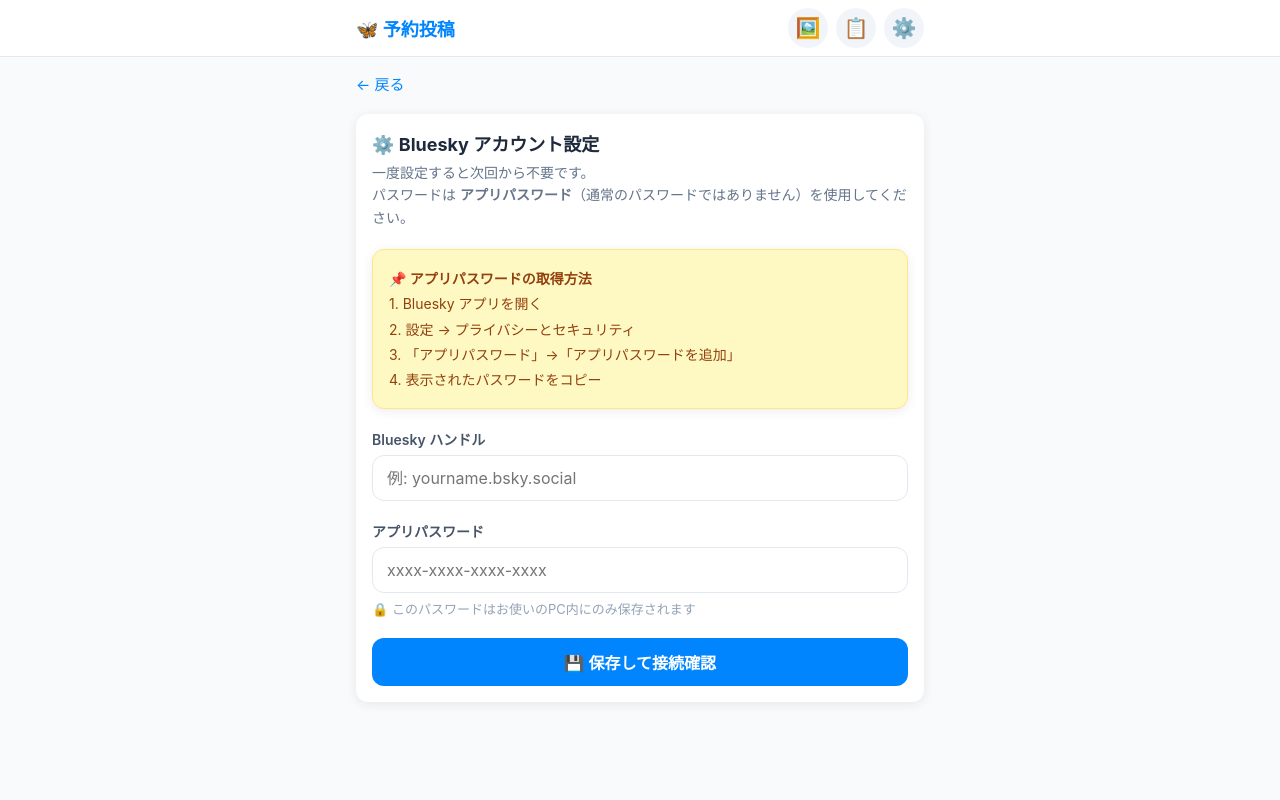
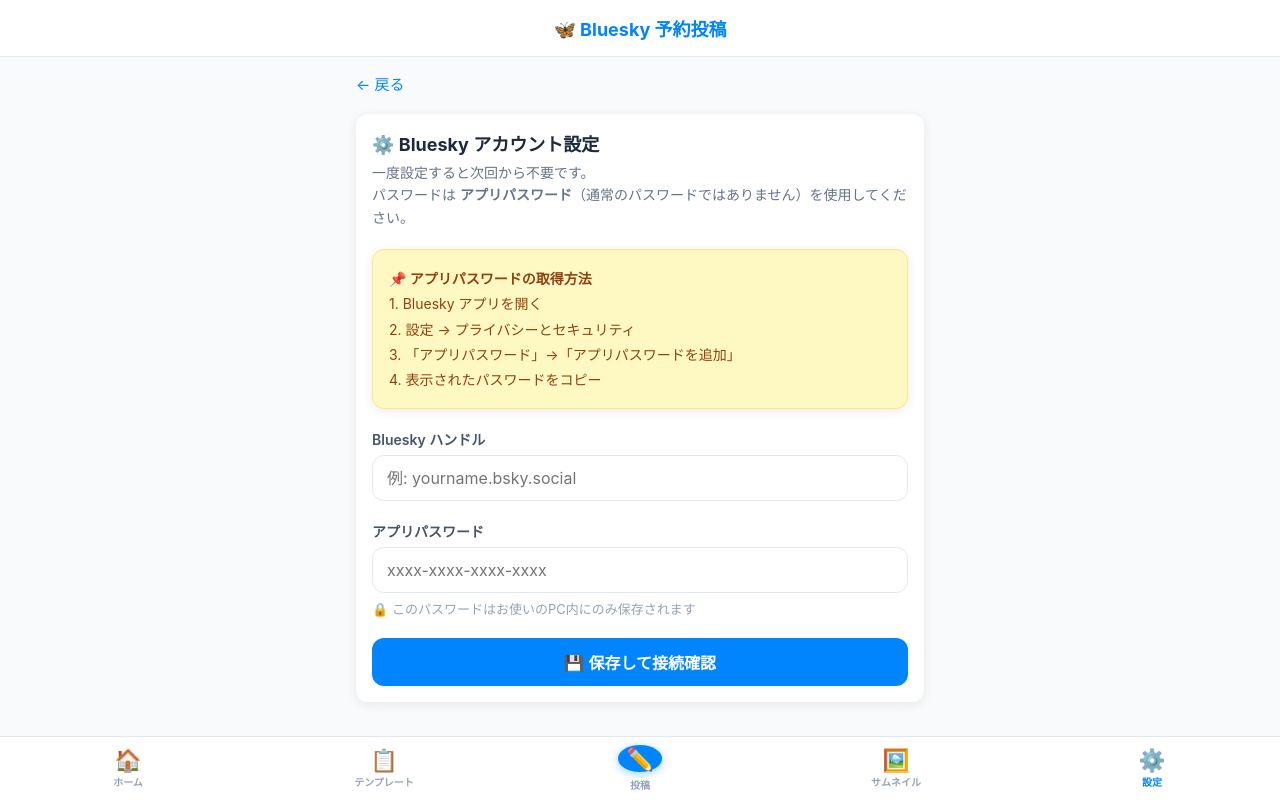
Before and after one commit to omiyasan777777-bit/recipe-app, a Flask app: page /settings in a window 1280 px wide. Run offline with Flask 3, Linux system fonts and the light colour scheme.

Commit message:
feat: ボトムナビゲーションメニューを追加

```diff
--- a/templates/base.html
+++ b/templates/base.html
@@ -21,6 +21,7 @@
       --gray-800:#1e293b;
       --radius:  12px;
       --shadow:  0 2px 12px rgba(0,0,0,.08);
+      --nav-h:   64px;
     }
 
     body {
@@ -28,6 +29,7 @@
       background: var(--gray-50);
       color: var(--gray-800);
       min-height: 100vh;
+      padding-bottom: var(--nav-h);
     }
 
     /* ヘッダー */
@@ -45,7 +47,7 @@
       height: 56px;
       display: flex;
       align-items: center;
-      justify-content: space-between;
+      justify-content: center;
     }
     .header-title {
       font-size: 18px;
@@ -56,20 +58,6 @@
       gap: 6px;
       text-decoration: none;
     }
-    .header-actions { display: flex; gap: 8px; }
-    .icon-btn {
-      width: 40px; height: 40px;
-      border-radius: 50%;
-      border: none;
-      background: var(--gray-100);
-      color: var(--gray-600);
-      font-size: 20px;
-      display: flex; align-items: center; justify-content: center;
-      text-decoration: none;
-      cursor: pointer;
-      transition: background .15s;
-    }
-    .icon-btn:hover { background: var(--gray-200); }
 
     /* メインコンテンツ */
     main {
@@ -178,7 +166,7 @@
     /* FAB (投稿ボタン) */
     .fab {
       position: fixed;
-      bottom: 24px; right: 24px;
+      bottom: calc(var(--nav-h) + 16px); right: 24px;
       width: 60px; height: 60px;
       border-radius: 50%;
       background: var(--blue);
@@ -199,17 +187,65 @@
     }
     .empty-icon { font-size: 48px; margin-bottom: 12px; }
     .empty-text { font-size: 16px; }
+
+    /* ボトムナビゲーション */
+    .bottom-nav {
+      position: fixed;
+      bottom: 0; left: 0; right: 0;
+      height: var(--nav-h);
+      background: #fff;
+      border-top: 1px solid var(--gray-200);
+      display: flex;
+      z-index: 100;
+      padding-bottom: env(safe-area-inset-bottom, 0);
+    }
+    .nav-item {
+      flex: 1;
+      display: flex;
+      flex-direction: column;
+      align-items: center;
+      justify-content: center;
+      gap: 3px;
+      text-decoration: none;
+      color: var(--gray-400);
+      font-size: 10px;
+      font-weight: 600;
+      transition: color .15s;
+      -webkit-tap-highlight-color: transparent;
+      padding: 8px 0;
+    }
+    .nav-item:hover { color: var(--blue); }
+    .nav-item.active { color: var(--blue); }
+    .nav-item .nav-icon {
+      font-size: 22px;
+      line-height: 1;
+    }
+    .nav-item.nav-add {
+      position: relative;
+    }
+    .nav-item.nav-add .nav-icon {
+      width: 44px;
+      height: 44px;
+      background: var(--blue);
+      border-radius: 50%;
+      display: flex;
+      align-items: center;
+      justify-content: center;
+      font-size: 22px;
+      color: #fff;
+      box-shadow: 0 2px 8px rgba(0,133,255,.4);
+      margin-bottom: 2px;
+    }
+    .nav-item.nav-add.active .nav-icon,
+    .nav-item.nav-add:hover .nav-icon {
+      background: var(--blue-dk);
+    }
   </style>
 </head>
 <body>
 <header>
   <div class="header-inner">
-    <a href="{{ url_for('index') }}" class="header-title">🦋 予約投稿</a>
-    <div class="header-actions">
-      <a href="{{ url_for('thumbnail_generator') }}" class="icon-btn" title="サムネイルプロンプト生成">🖼️</a>
-      <a href="{{ url_for('templates_list') }}" class="icon-btn" title="テンプレート">📋</a>
-      <a href="{{ url_for('settings') }}" class="icon-btn" title="設定">⚙️</a>
-    </div>
+    <a href="{{ url_for('index') }}" class="header-title">🦋 Bluesky 予約投稿</a>
   </div>
 </header>
 
@@ -220,5 +256,28 @@
 
   {% block content %}{% endblock %}
 </main>
+
+<nav class="bottom-nav">
+  <a href="{{ url_for('index') }}" class="nav-item{% if request.endpoint == 'index' %} active{% endif %}">
+    <span class="nav-icon">🏠</span>
+    <span>ホーム</span>
+  </a>
+  <a href="{{ url_for('templates_list') }}" class="nav-item{% if request.endpoint in ['templates_list', 'template_new', 'template_use'] %} active{% endif %}">
+    <span class="nav-icon">📋</span>
+    <span>テンプレート</span>
+  </a>
+  <a href="{{ url_for('add') }}" class="nav-item nav-add{% if request.endpoint == 'add' %} active{% endif %}">
+    <span class="nav-icon">✏️</span>
+    <span>投稿</span>
+  </a>
+  <a href="{{ url_for('thumbnail_generator') }}" class="nav-item{% if request.endpoint == 'thumbnail_generator' %} active{% endif %}">
+    <span class="nav-icon">🖼️</span>
+    <span>サムネイル</span>
+  </a>
+  <a href="{{ url_for('settings') }}" class="nav-item{% if request.endpoint == 'settings' %} active{% endif %}">
+    <span class="nav-icon">⚙️</span>
+    <span>設定</span>
+  </a>
+</nav>
 </body>
 </html>
```
